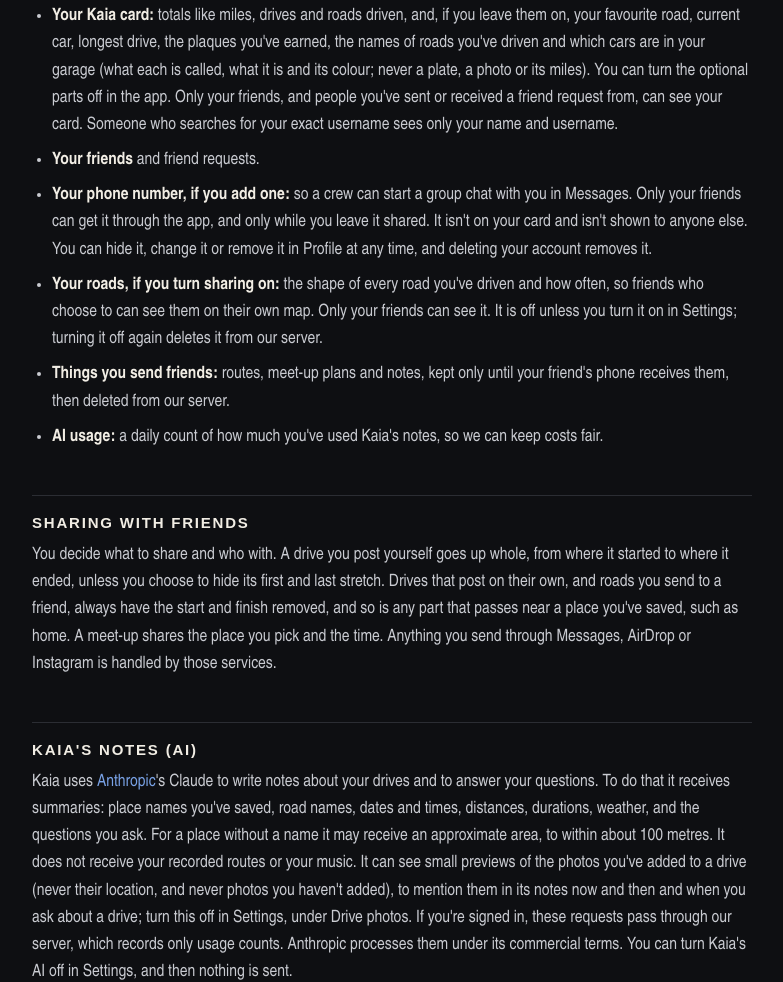
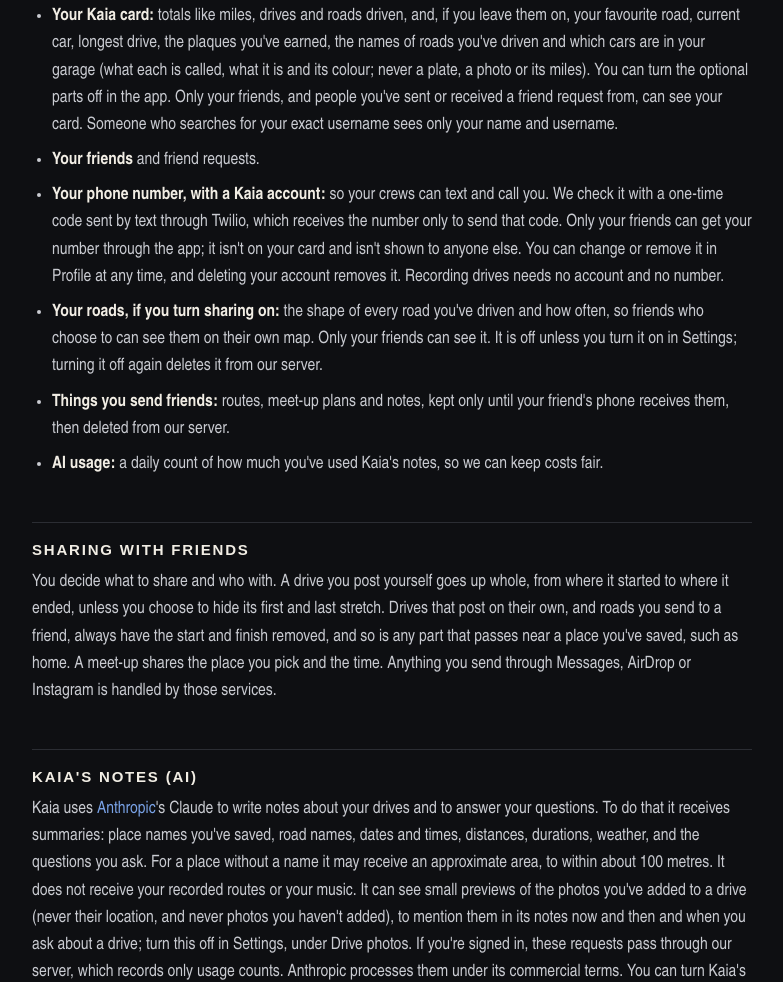
Before and after one commit to Svkayy/TryKaia, a plain HTML site: page privacy/index.html in a window 1280 px wide. Shown: the part 978-1960 px from the top of the page, without its empty margins (248-1031 px from the left). Drawn offline with Linux system fonts and the light colour scheme; a web font is replaced by a local one.

Commit message:
Update the page

```diff
--- a/privacy/index.html
+++ b/privacy/index.html
@@ -63,7 +63,7 @@ footer a{color:var(--mute)}</style>
   <li><b>Your account:</b> an identifier from Apple or Google, or your email address if you sign in by email, plus the name and username you choose. We don't ask Apple for your email address. Google tells us your name and email; we keep them only to sign you in.</li>
   <li><b>Your Kaia card:</b> totals like miles, drives and roads driven, and, if you leave them on, your favourite road, current car, longest drive, the plaques you've earned, the names of roads you've driven and which cars are in your garage (what each is called, what it is and its colour; never a plate, a photo or its miles). You can turn the optional parts off in the app. Only your friends, and people you've sent or received a friend request from, can see your card. Someone who searches for your exact username sees only your name and username.</li>
   <li><b>Your friends</b> and friend requests.</li>
-  <li><b>Your phone number, if you add one:</b> so a crew can start a group chat with you in Messages. Only your friends can get it through the app, and only while you leave it shared. It isn't on your card and isn't shown to anyone else. You can hide it, change it or remove it in Profile at any time, and deleting your account removes it.</li>
+  <li><b>Your phone number, with a Kaia account:</b> so your crews can text and call you. We check it with a one-time code sent by text through Twilio, which receives the number only to send that code. Only your friends can get your number through the app; it isn't on your card and isn't shown to anyone else. You can change or remove it in Profile at any time, and deleting your account removes it. Recording drives needs no account and no number.</li>
   <li><b>Your roads, if you turn sharing on:</b> the shape of every road you've driven and how often, so friends who choose to can see them on their own map. Only your friends can see it. It is off unless you turn it on in Settings; turning it off again deletes it from our server.</li>
   <li><b>Things you send friends:</b> routes, meet-up plans and notes, kept only until your friend's phone receives them, then deleted from our server.</li>
   <li><b>AI usage:</b> a daily count of how much you've used Kaia's notes, so we can keep costs fair.</li>
```
